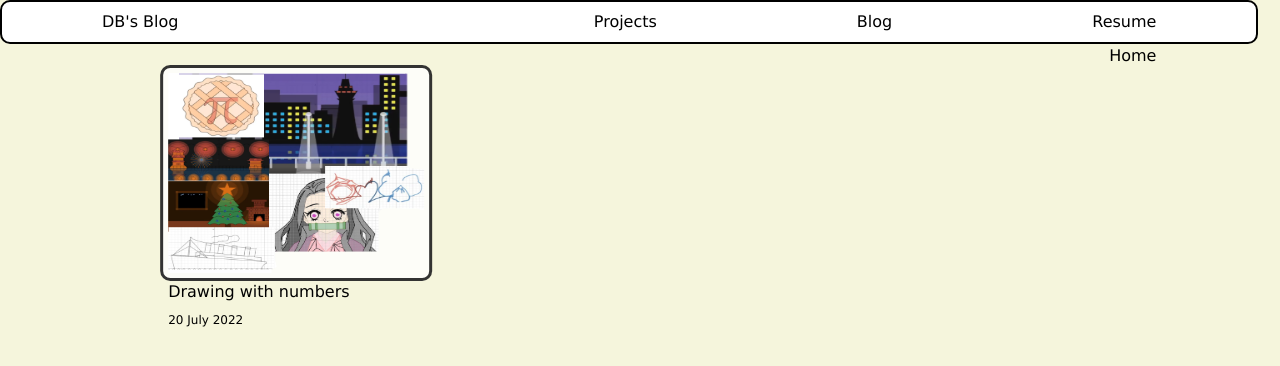
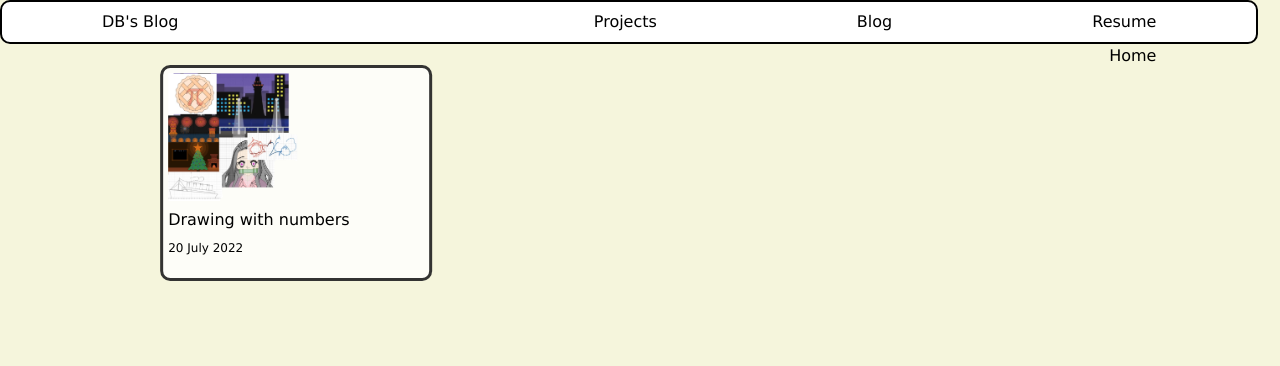
Before and after one commit to Dinhbaon/Dinhbaon.github.io, a Jekyll site: the page built from project.markdown, in a window 1280 px wide and 900 px high. Shown: the top 366 px of the window. Built offline with Jekyll 4.4.1, drawn with Linux system fonts in a browser that asks for light colours.

Commit message:
changed links of projects

```diff
--- a/_layouts/projectpage.html
+++ b/_layouts/projectpage.html
@@ -29,11 +29,11 @@
         {% if post.categories contains "project" %}
 
             <div class="grid-item">
-                <a style="text-decoration: none; color: black; " href="{{ post.url }}">
-                <img id="blog-icon" src="{{ post.img }}"> </a>
+                <a style="text-decoration: none; color: black; " href="#drawingwithnumbers">
+                <img style="height:10vw; width: auto;"src="{{ post.img }}"> </a>
 
             <div style="transform: translateY(5px);"class="captions">
-                <a style="text-decoration: none; color: black; " href="{{post.url}} ">{{ post.title }}</a>
+                <a style="text-decoration: none; color: black; " href="#drawingwithnumbers">{{ post.title }}</a>
                 <br>
                 <p style="font-size: 0.75em;"> {{ site.time | date_to_long_string }}</p>
             </div>
--- a/index.html
+++ b/index.html
@@ -39,7 +39,7 @@
             <br><br>I will documenting my journey through Canada as well as mathematics and computer science on this website. Thanks for reading and stay tuned!</p>
         </div>
     </div>
-    <div class="project_page">
+    <div class="project_page" id="drawingwithnumbers">
         <h1 style="margin:0; padding: 50px 0; font-weight:450; ">Drawingwithnumbers</h1>
         <div style="display:flex; justify-content:space-evenly;">
             <img src="assets\images\collage.png" alt="collage of drawing with numbers work" style= "height:30vw; width:auto; "  />
```
